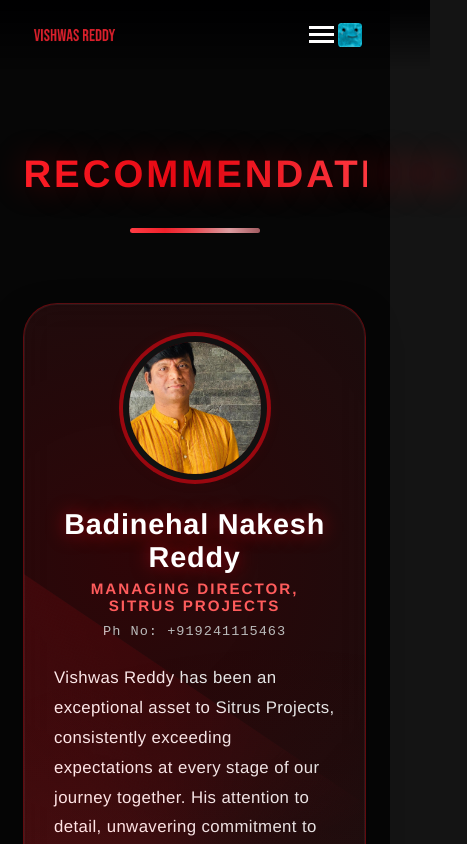
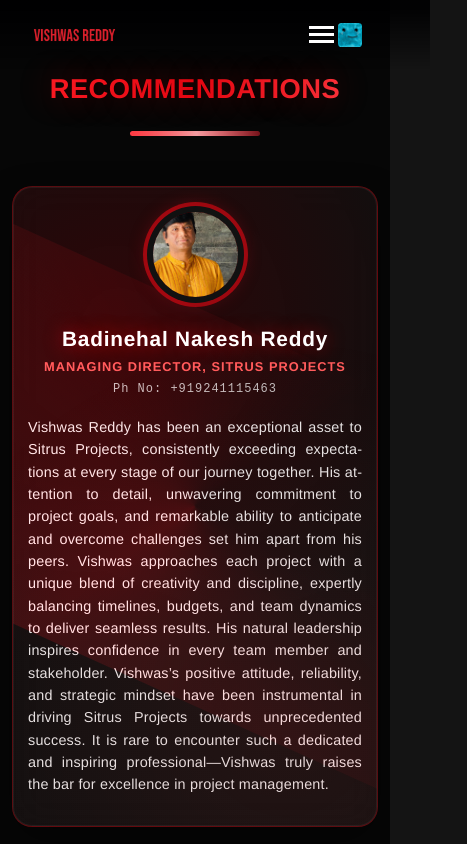
Before and after one commit to harshavallamkonda/Vishwasreddy--Portfolio, a React (Create React App) app: page /recommendations in a window 390 px wide. Shown: the top 844 px of the page, 467 px wide, since content can reach past the window. Built offline with nearby package versions, Linux system fonts and the light colour scheme.

Commit message:
Update WorkPermit component to reflect correct visa status for the USA

```diff
--- a/src/pages/Recommendations.css
+++ b/src/pages/Recommendations.css
@@ -40,6 +40,9 @@
   position: relative;
   padding: 120px min(6vw, 90px) 140px;
   background: #060606;
+  overflow-x: hidden;
+  width: 100%;
+  box-sizing: border-box;
 }
 
 .recs-hero {
@@ -90,6 +93,8 @@
   gap: 60px;
   max-width: 1250px;
   margin: 0 auto;
+  width: 100%;
+  box-sizing: border-box;
 }
 
 .rec-card {
@@ -107,6 +112,9 @@
   animation: recFadeIn .9s cubic-bezier(.23, .88, .35, 1.12) forwards;
   opacity: 0;
   transform: translateY(40px) scale(.97);
+  width: 100%;
+  box-sizing: border-box;
+  max-width: 100%;
 }
 
 .rec-card:before {
@@ -321,32 +329,156 @@
 }
 
 @media (max-width: 900px) {
+  .recs-section {
+    padding: 80px min(4vw, 30px) 100px;
+  }
+
+  .recs-hero {
+    margin-bottom: 50px;
+  }
+
+  .recs-title {
+    font-size: clamp(2rem, 5vw, 2.8rem);
+    letter-spacing: 2px;
+    line-height: 1.2;
+    margin-bottom: 15px;
+  }
+
+  .recs-list {
+    gap: 40px;
+  }
+
   .rec-card {
     flex-direction: column;
     text-align: center;
-    padding: 44px 40px 50px;
+    padding: 35px 25px 40px;
+    gap: 30px;
+    margin: 0 10px;
   }
+
+  .rec-card:nth-child(even) {
+    flex-direction: column;
+  }
+
   .rec-avatar-wrapper {
     order: 0 !important;
-    width: 100%;
+    width: 120px;
+    margin: 0 auto;
   }
+
+  .rec-avatar,
+  .rec-avatar-img {
+    width: 100px;
+    height: 100px;
+  }
+
+  .rec-avatar-ring {
+    width: 118px;
+    height: 118px;
+  }
+
   .rec-content {
     max-width: 100%;
   }
+
+  .rec-name {
+    font-size: clamp(1.5rem, 4vw, 1.8rem);
+    margin-bottom: 8px;
+  }
+
+  .rec-role {
+    font-size: 0.85rem;
+    margin-bottom: 8px;
+  }
+
+  .rec-contact {
+    font-size: 0.8rem;
+    margin-bottom: 20px;
+  }
+
   .rec-text {
     text-align: left;
+    font-size: 1rem;
+    line-height: 1.65;
+    letter-spacing: 0.2px;
+    max-width: none;
+    word-wrap: break-word;
+    overflow-wrap: break-word;
+    hyphens: auto;
   }
 }
 
 @media (max-width: 600px) {
+  .recs-section {
+    padding: 60px 15px 80px;
+  }
+
+  .recs-title {
+    font-size: clamp(1.8rem, 6vw, 2.4rem);
+    letter-spacing: 1px;
+    word-spacing: 0.1em;
+  }
+
   .rec-card {
-    padding: 38px 30px 46px;
-    border-radius: 34px;
+    padding: 30px 20px 35px;
+    border-radius: 25px;
+    margin: 0 5px;
   }
+
+  .rec-avatar-wrapper {
+    width: 100px;
+  }
+
+  .rec-avatar,
+  .rec-avatar-img {
+    width: 85px;
+    height: 85px;
+  }
+
+  .rec-avatar-ring {
+    width: 100px;
+    height: 100px;
+  }
+
   .rec-name {
-    font-size: 1.8rem;
+    font-size: clamp(1.3rem, 5vw, 1.6rem);
   }
-  .recs-title {
-    letter-spacing: 3px;
+
+  .rec-role {
+    font-size: 0.8rem;
+    letter-spacing: 1px;
+  }
+
+  .rec-contact {
+    font-size: 0.75rem;
+  }
+
+  .rec-text {
+    font-size: 0.95rem;
+    line-height: 1.6;
+    text-align: justify;
   }
 }
+
+@media (max-width: 480px) {
+  .recs-section {
+    padding: 50px 12px 70px;
+  }
+
+  .recs-title {
+    font-size: clamp(1.6rem, 7vw, 2.2rem);
+    letter-spacing: 0.5px;
+    padding: 0 10px;
+  }
+
+  .rec-card {
+    padding: 25px 15px 30px;
+    border-radius: 20px;
+    margin: 0;
+  }
+
+  .rec-text {
+    font-size: 0.9rem;
+    line-height: 1.55;
+  }
+}
--- a/src/pages/WorkPermit.tsx
+++ b/src/pages/WorkPermit.tsx
@@ -20,7 +20,7 @@ const WorkPermit: React.FC = () => {
       <div className="work-permit-card">
         <h2 className="work-permit-headline">🎓 Work Permit</h2>
         <p className="work-permit-summary">
-          I'm currently on a <strong>{workPermitData.visaStatus}</strong> 🛂, which allows me to work in the UK! 🇬🇧 My visa is valid until <strong>{new Date(workPermitData.expiryDate).toLocaleDateString()}</strong> 📅, giving me the opportunity to build valuable experience and grow my career here. 🌟
+          I'm currently on a <strong>{workPermitData.visaStatus}</strong> 🛂, which allows me to work in the USA! 🇺🇸 My visa is valid until <strong>{new Date(workPermitData.expiryDate).toLocaleDateString()}</strong> 📅, giving me the opportunity to build valuable experience and grow my career here. 🌟
         </p>
         <p className="additional-info">{workPermitData.additionalInfo}</p>
       </div>
```
